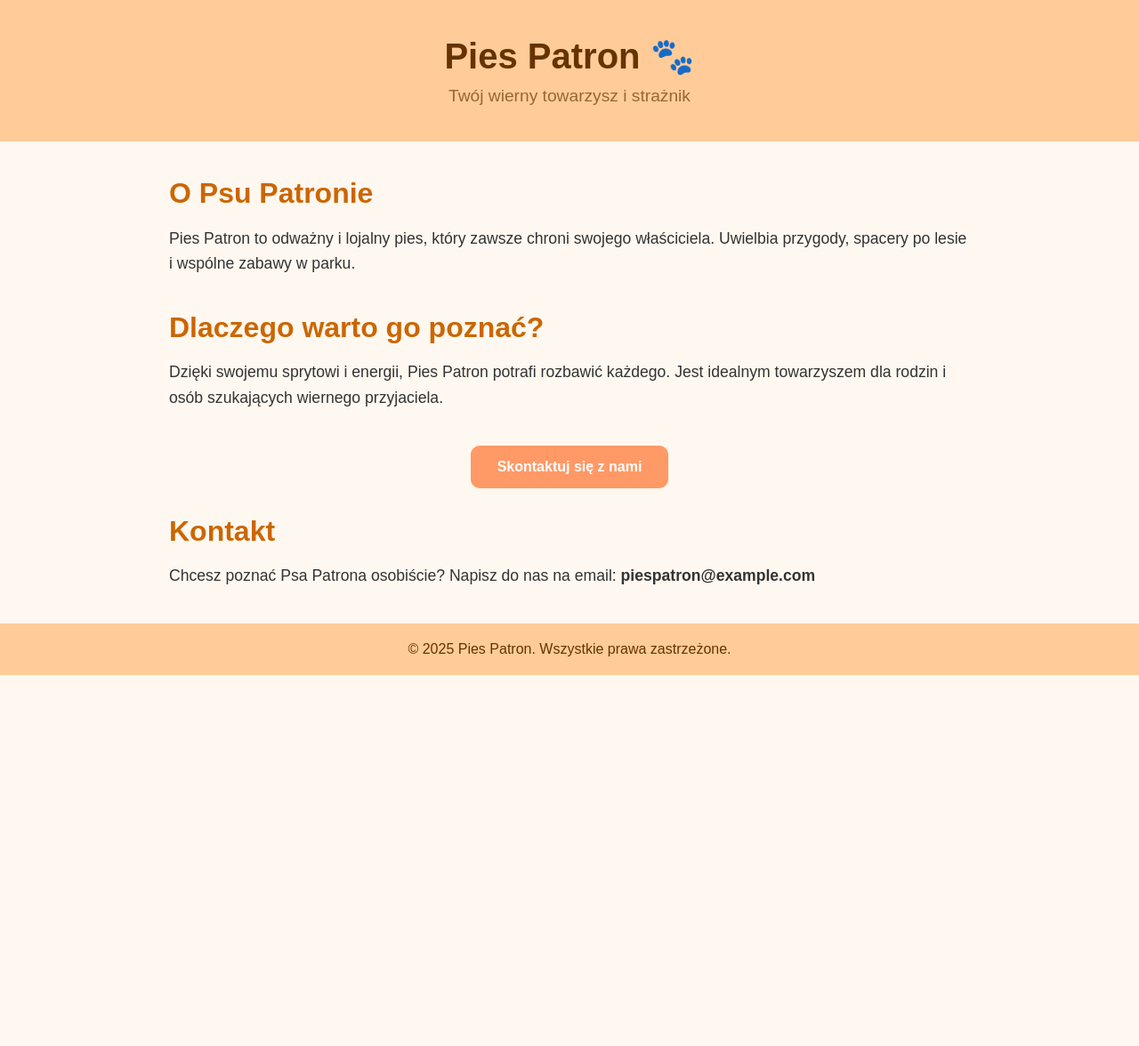
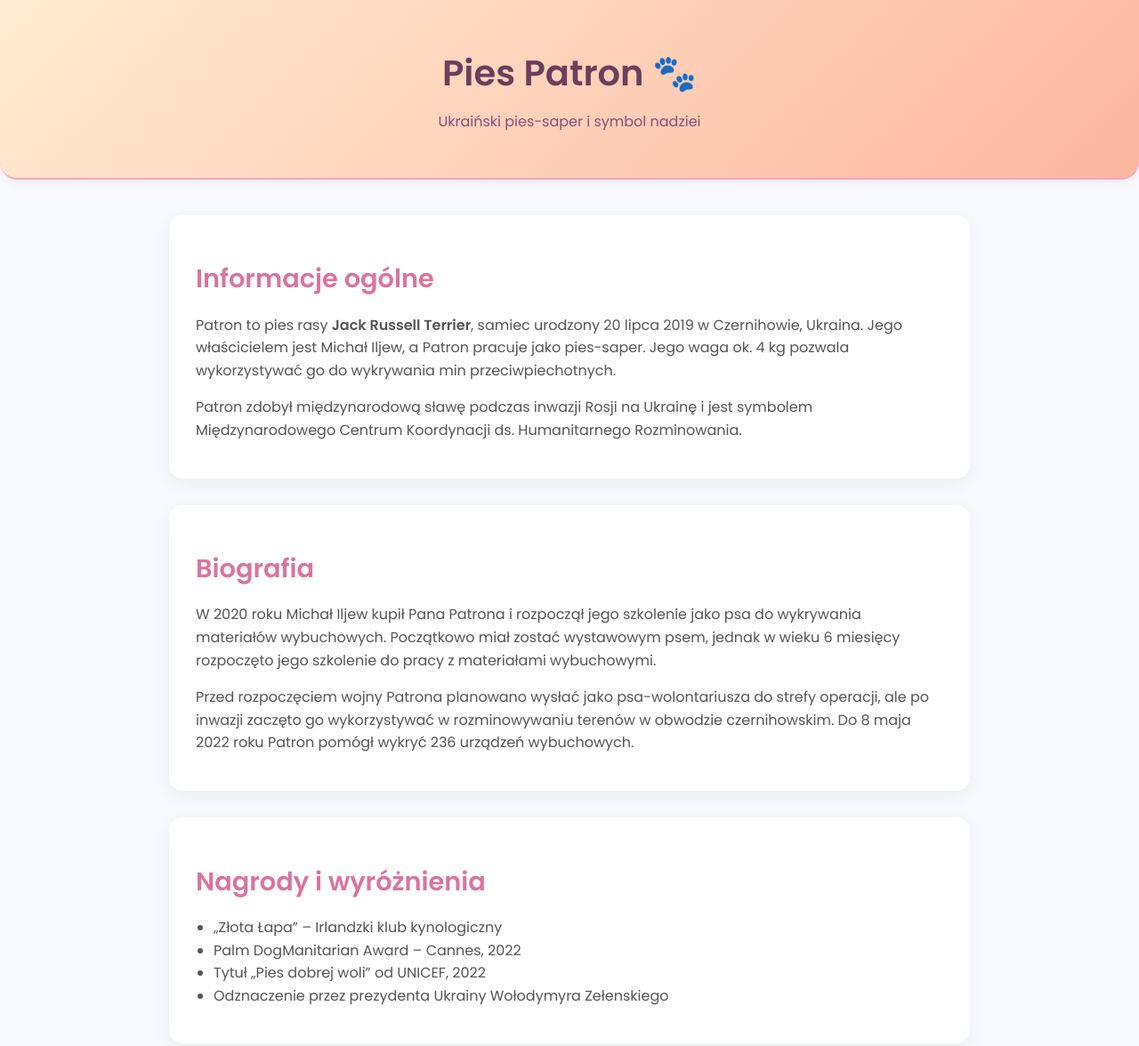
Before and after one commit to OneOfHerSisters/piespatron, a plain HTML site: page index.html in a window 1280 px wide. Shown: the top 1176 px of the page at 89% size. Before the commit the page ends 800 px from the top, so only its background shows below. Drawn offline with Linux system fonts and the light colour scheme.

Commit message:
update main page

```diff
--- a/index.html
+++ b/index.html
@@ -4,29 +4,36 @@
   <meta charset="UTF-8">
   <meta name="viewport" content="width=device-width, initial-scale=1.0">
   <title>Pies Patron</title>
+  <link href="https://fonts.googleapis.com/css2?family=Poppins:wght@400;600&display=swap" rel="stylesheet">
   <style>
     body {
       font-family: 'Poppins', sans-serif;
       margin: 0;
       padding: 0;
-      background: #fff8f0;
+      background: #f7f9fc;
       color: #333;
+      line-height: 1.6;
     }
 
     header {
-      background: #ffcc99;
-      padding: 40px 20px;
+      background: linear-gradient(135deg, #ffecd2, #fcb69f);
       text-align: center;
+      padding: 50px 20px;
+      border-bottom: 2px solid #f2a6c2;
+      box-shadow: 0 4px 10px rgba(0,0,0,0.05);
+      border-radius: 0 0 20px 20px;
     }
+
     header h1 {
       margin: 0;
       font-size: 2.5rem;
-      color: #663300;
+      color: #6b3e5b;
     }
+
     header p {
       margin: 10px 0 0;
-      font-size: 1.2rem;
-      color: #996633;
+      font-size: 1rem;
+      color: #8a4e7e;
     }
 
     main {
@@ -34,40 +41,68 @@
       margin: 40px auto;
       padding: 0 20px;
     }
+
     section {
-      margin-bottom: 40px;
+      background: #fff;
+      padding: 25px 30px;
+      margin-bottom: 30px;
+      border-radius: 15px;
+      box-shadow: 0 6px 20px rgba(0,0,0,0.05);
     }
+
     section h2 {
-      font-size: 2rem;
-      color: #cc6600;
-      margin-bottom: 10px;
+      font-size: 1.8rem;
+      color: #d974a0;
+      margin-bottom: 15px;
     }
-    section p {
-      font-size: 1.1rem;
-      line-height: 1.6;
+
+    section p, section ul {
+      font-size: 1rem;
+      color: #555;
+    }
+
+    ul {
+      padding-left: 20px;
+      list-style-type: disc;
     }
 
     .cta {
-      display: block;
-      width: fit-content;
-      margin: 30px auto;
+      display: inline-block;
+      margin: 20px auto;
       padding: 15px 30px;
-      background-color: #ff9966;
+      background-color: #f58cae;
       color: #fff;
       text-decoration: none;
-      font-weight: bold;
+      font-weight: 600;
       border-radius: 10px;
-      transition: background 0.3s ease;
+      box-shadow: 0 4px 15px rgba(245,140,174,0.4);
+      transition: all 0.3s ease;
     }
+
     .cta:hover {
-      background-color: #cc6633;
+      background-color: #d96390;
+      box-shadow: 0 6px 20px rgba(217,99,144,0.5);
     }
 
     footer {
-      background: #ffcc99;
+      background: #ffecd2;
       text-align: center;
       padding: 20px;
-      color: #663300;
+      color: #6b3e5b;
+      border-top: 2px solid #f2a6c2;
+      margin-top: 50px;
+    }
+
+    img {
+      max-width: 100%;
+      border-radius: 12px;
+      margin: 15px 0;
+    }
+
+    @media (max-width: 600px) {
+      header h1 { font-size: 2rem; }
+      section h2 { font-size: 1.5rem; }
+      section p, section ul { font-size: 0.95rem; }
     }
   </style>
 </head>
@@ -75,23 +110,53 @@
 
 <header>
   <h1>Pies Patron 🐾</h1>
-  <p>Twój wierny towarzysz i strażnik</p>
+  <p>Ukraiński pies-saper i symbol nadziei</p>
 </header>
 
 <main>
   <section>
-    <h2>O Psu Patronie</h2>
+    <h2>Informacje ogólne</h2>
     <p>
-      Pies Patron to odważny i lojalny pies, który zawsze chroni swojego właściciela.
-      Uwielbia przygody, spacery po lesie i wspólne zabawy w parku.
+      Patron to pies rasy <strong>Jack Russell Terrier</strong>, samiec urodzony 20 lipca 2019 w Czernihowie, Ukraina.
+      Jego właścicielem jest Michał Iljew, a Patron pracuje jako pies-saper. Jego waga ok. 4 kg pozwala wykorzystywać go do wykrywania min przeciwpiechotnych.
+    </p>
+    <p>
+      Patron zdobył międzynarodową sławę podczas inwazji Rosji na Ukrainę i jest symbolem Międzynarodowego Centrum Koordynacji ds. Humanitarnego Rozminowania.
     </p>
   </section>
 
   <section>
-    <h2>Dlaczego warto go poznać?</h2>
+    <h2>Biografia</h2>
     <p>
-      Dzięki swojemu sprytowi i energii, Pies Patron potrafi rozbawić każdego.
-      Jest idealnym towarzyszem dla rodzin i osób szukających wiernego przyjaciela.
+      W 2020 roku Michał Iljew kupił Pana Patrona i rozpoczął jego szkolenie jako psa do wykrywania materiałów wybuchowych. Początkowo miał zostać wystawowym psem, jednak w wieku 6 miesięcy rozpoczęto jego szkolenie do pracy z materiałami wybuchowymi.
+    </p>
+    <p>
+      Przed rozpoczęciem wojny Patrona planowano wysłać jako psa-wolontariusza do strefy operacji, ale po inwazji zaczęto go wykorzystywać w rozminowywaniu terenów w obwodzie czernihowskim. Do 8 maja 2022 roku Patron pomógł wykryć 236 urządzeń wybuchowych.
+    </p>
+  </section>
+
+  <section>
+    <h2>Nagrody i wyróżnienia</h2>
+    <ul>
+      <li>„Złota Łapa” – Irlandzki klub kynologiczny</li>
+      <li>Palm DogManitarian Award – Cannes, 2022</li>
+      <li>Tytuł „Pies dobrej woli” od UNICEF, 2022</li>
+      <li>Odznaczenie przez prezydenta Ukrainy Wołodymyra Zełenskiego</li>
+    </ul>
+  </section>
+
+  <section>
+    <h2>Popularność w kulturze</h2>
+    <p>
+      Patron stał się symbolem patriotyzmu ukraińskiego i talizmanem dla saperów. Jest bohaterem memów, filmików edukacyjnych o bezpieczeństwie przy minach, a także pojawia się w mediach społecznościowych:
+    </p>
+    <ul>
+      <li>Instagram: ponad 389 000 obserwujących</li>
+      <li>TikTok: ponad 514 000 obserwujących</li>
+      <li>Twitter: ponad 70 000 obserwujących</li>
+    </ul>
+    <p>
+      W 2023 roku powstał serial animowany o Piesku Patronie, a w sklepach dostępne są zabawki i gadżety z jego wizerunkiem. Ukraińska poczta wydała także serię znaczków z jego wizerunkiem na cele charytatywne.
     </p>
   </section>
 
@@ -99,7 +164,7 @@
 
   <section id="kontakt">
     <h2>Kontakt</h2>
-    <p>Chcesz poznać Psa Patrona osobiście? Napisz do nas na email: <strong>piespatron@example.com</strong></p>
+    <p>Napisz do nas na email: <strong>piespatron@example.com</strong></p>
   </section>
 </main>
 
```
